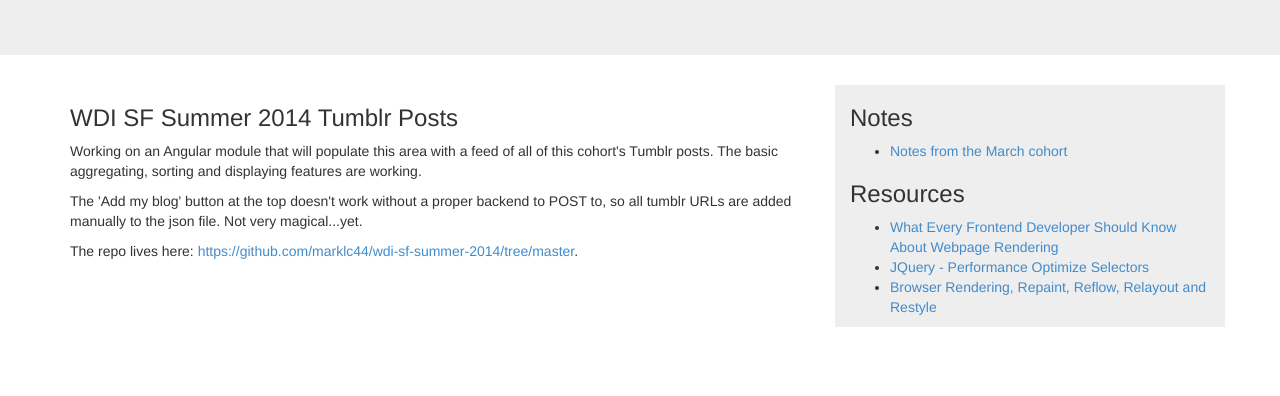
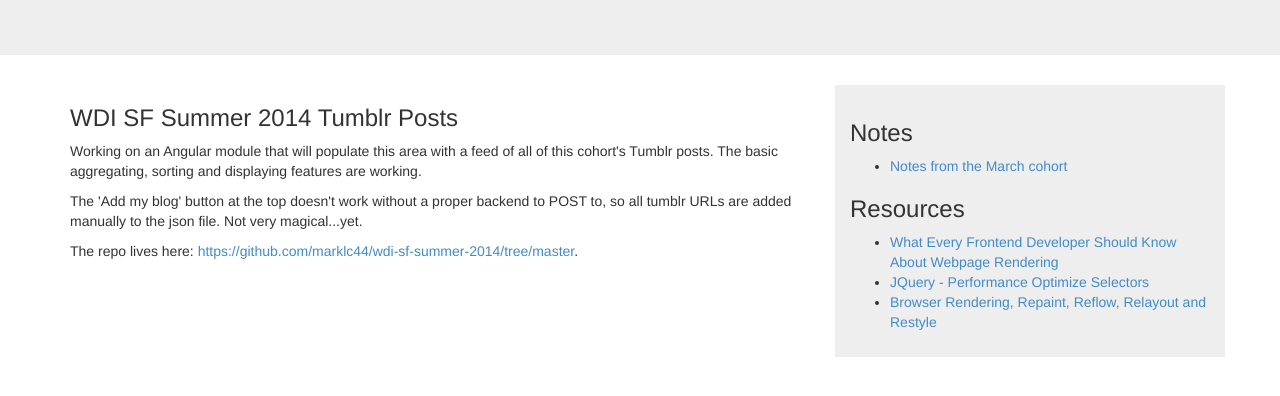
Before and after one commit to marklc44/wdi-sf-summer-2014, a plain HTML site: page index.html in a window 1280 px wide. Shown: the part 190-586 px from the top of the page. Drawn offline with nearby package versions, Linux system fonts and the light colour scheme.

Commit message:
added sidebar padding

```diff
--- a/styles/scss/global.scss
+++ b/styles/scss/global.scss
@@ -45,4 +45,5 @@ body {
 
 .sidebar {
 	background: #eee;
+	padding: 15px;
 }
--- a/styles/style.css
+++ b/styles/style.css
@@ -35,4 +35,5 @@ body {
     color: #999; }
 
 .sidebar {
-  background: #eee; }
+  background: #eee;
+  padding: 15px; }
```
